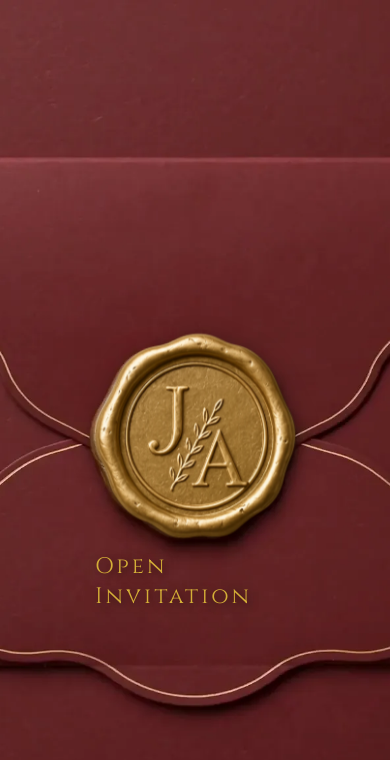
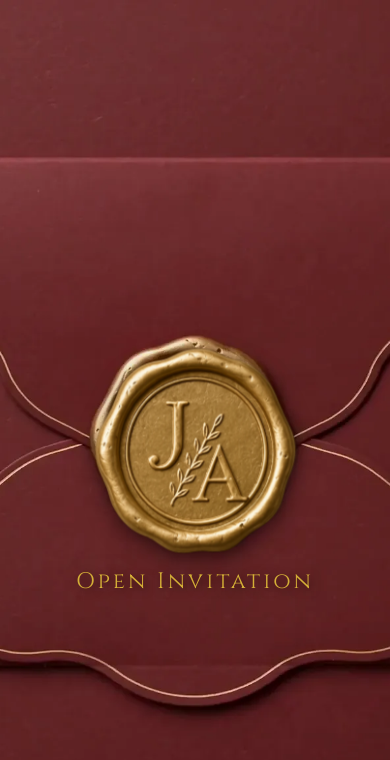
Before and after one commit to Sinxn-coder/weds, a React (Vite) app: page / in a window 390 px wide. Shown: the top 760 px of the page. Built offline with nearby package versions, Linux system fonts and the light colour scheme; a web font is replaced by a local one.

Commit message:
style: force open invitation text to one line on mobile

```diff
--- a/src/App.css
+++ b/src/App.css
@@ -135,6 +135,7 @@ body, html {
   letter-spacing: 3px;
   text-shadow: 2px 2px 8px rgba(0,0,0,0.6);
   margin: 0;
+  white-space: nowrap;
 }
 
 /* Desktop sizing */
```
